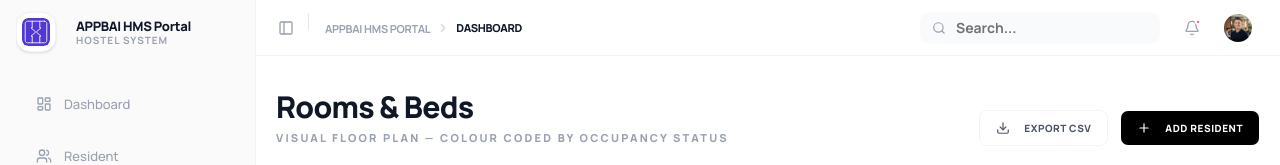
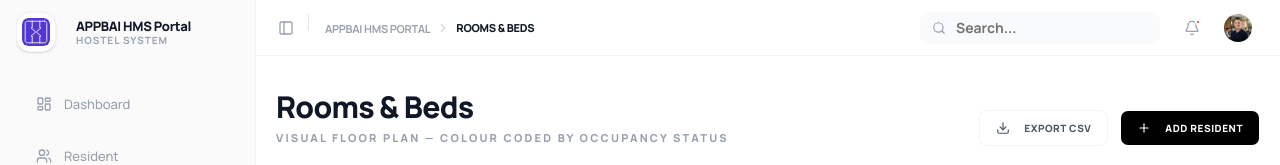
Before and after one commit to APPBAI/hostel-management-system-frontend, a Next.js app: page /dashboard/rooms in a window 1280 px wide. Shown: the top 165 px of the page. Built offline with nearby package versions, Linux system fonts and the light colour scheme.

Commit message:
feat: make dashboard header dynamic based on current route

```diff
--- a/app/dashboard/layout.tsx
+++ b/app/dashboard/layout.tsx
@@ -19,12 +19,46 @@ import {
   SidebarTrigger,
 } from "@/components/ui/sidebar";
 import { Bell, PanelLeft, Search } from "lucide-react";
+import { usePathname } from "next/navigation";
 
 export default function DashboardLayout({
   children,
 }: {
   children: React.ReactNode;
 }) {
+  const pathname = usePathname();
+
+  const getPageTitle = (path: string) => {
+    const segment = path.split("/").pop() || "";
+    switch (segment) {
+      case "dashboard":
+        return "Dashboard";
+      case "rooms":
+        return "Rooms & Beds";
+      case "residents":
+        return "Residents";
+      case "maintenance":
+        return "Maintenance";
+      case "staff":
+        return "Staff Management";
+      case "finance":
+        return "Finance & Billing";
+      case "communication":
+        return "Communication Hub";
+      case "reports":
+        return "Reports & Analytics";
+      case "gate-log":
+        return "Security Gate Log";
+      case "settings":
+        return "Account Settings";
+      default:
+        return (
+          segment.charAt(0).toUpperCase() + segment.slice(1).replace(/-/g, " ")
+        );
+    }
+  };
+
+  const pageTitle = getPageTitle(pathname);
   return (
     <SidebarProvider>
       <AppSidebar />
@@ -47,7 +81,7 @@ export default function DashboardLayout({
                 <BreadcrumbSeparator className="hidden md:block text-gray-300" />
                 <BreadcrumbItem>
                   <BreadcrumbPage className="text-[11px] text-gray-900 font-black uppercase tracking-tight">
-                    Dashboard
+                    {pageTitle}
                   </BreadcrumbPage>
                 </BreadcrumbItem>
               </BreadcrumbList>
```
